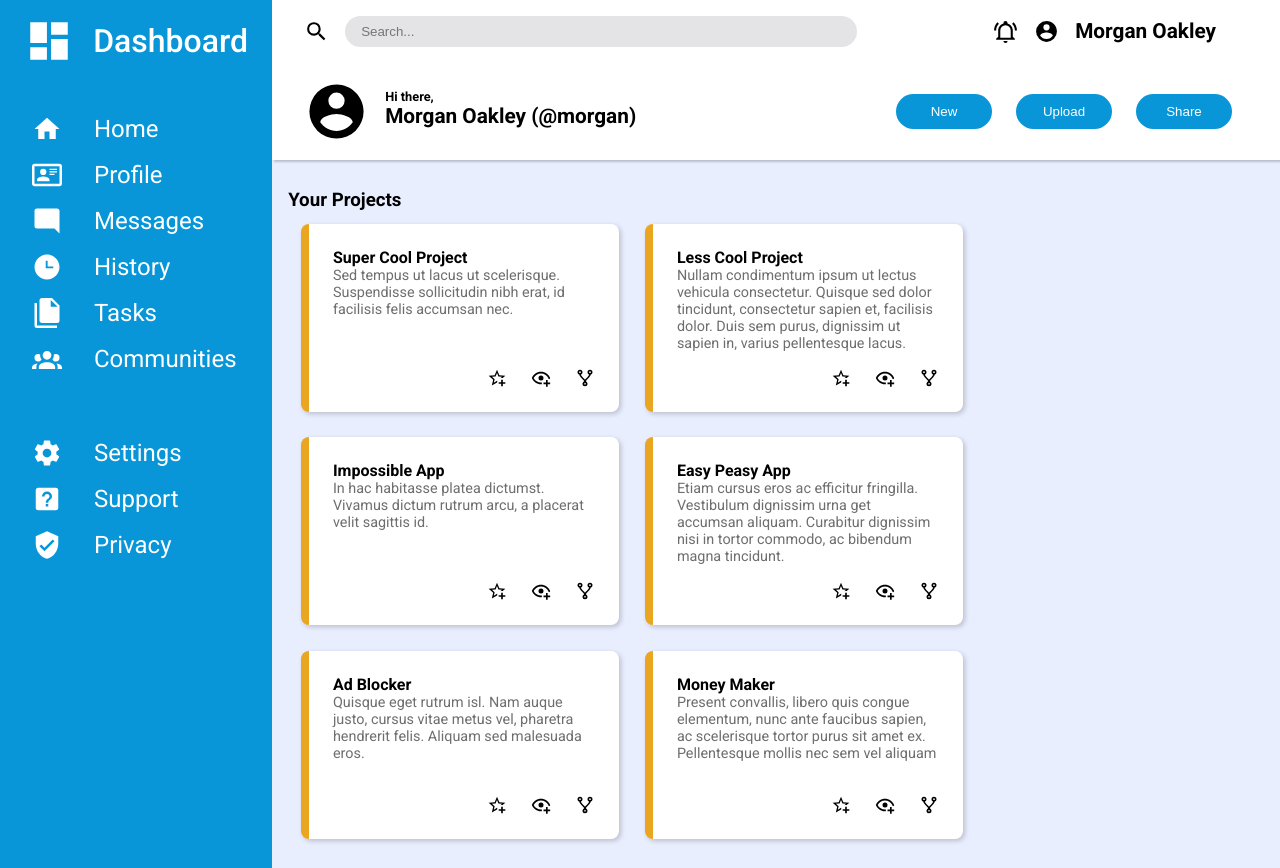
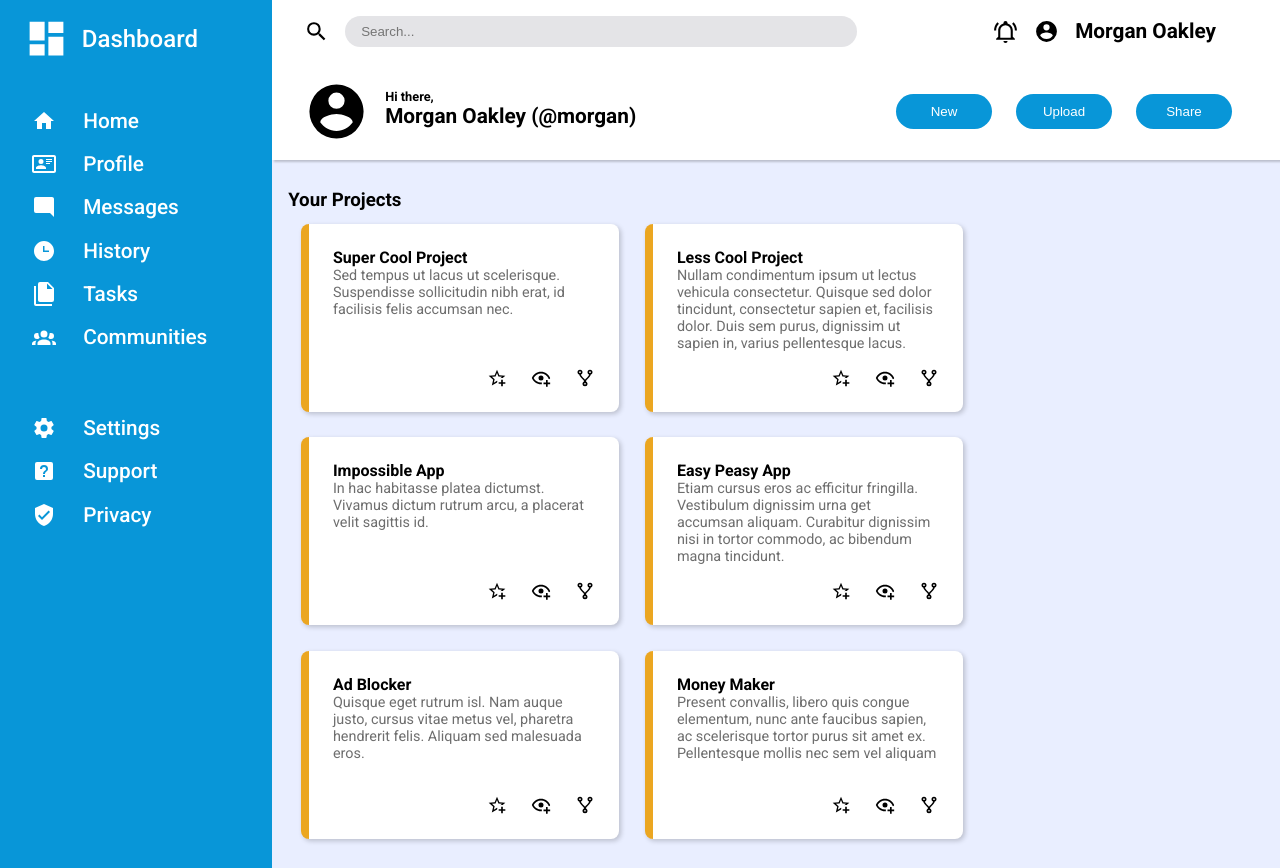
Before and after one commit to ewoknock/odin-html-projects, a plain HTML site: page admin_dashboard/index.html in a window 1280 px wide. Drawn offline with Linux system fonts and the light colour scheme.

Commit message:
Modifies styling on the sidebar to more accurately match the project design file

```diff
--- a/admin_dashboard/styles/sidebar.css
+++ b/admin_dashboard/styles/sidebar.css
@@ -5,7 +5,7 @@
     grid-row: 1 / 3;
     padding: 1rem;
     grid-template-rows: auto 1fr auto;
-    font-weight: 400;
+    font-weight: 500;
     font-size: 1.5rem;
     color: white;
 }
@@ -14,10 +14,8 @@
     display: flex;
     align-items: center;
     padding-left: .5rem;
-    gap: 1.2rem;
-    font-size: 2rem;
+    gap: .8rem;
     margin-bottom: 3rem;
-    font-weight: 500;
 }
 
 .nav{
@@ -30,16 +28,17 @@
 .sidebar-link{
     display: flex;
     align-items: center;
-    gap: 2rem;
-    margin-bottom: 1rem;
+    gap: 1.7rem;
+    margin-bottom: 1.2rem;
+    font-size: 1.3rem;
 }
 
 .sidebar img{
     filter: invert(100%);
-    width: 30px;
+    width: 24px;
     height: auto;
 }
 
 .sidebar-header img{
-    width: 50px;
+    width: 45px;
 }
```
